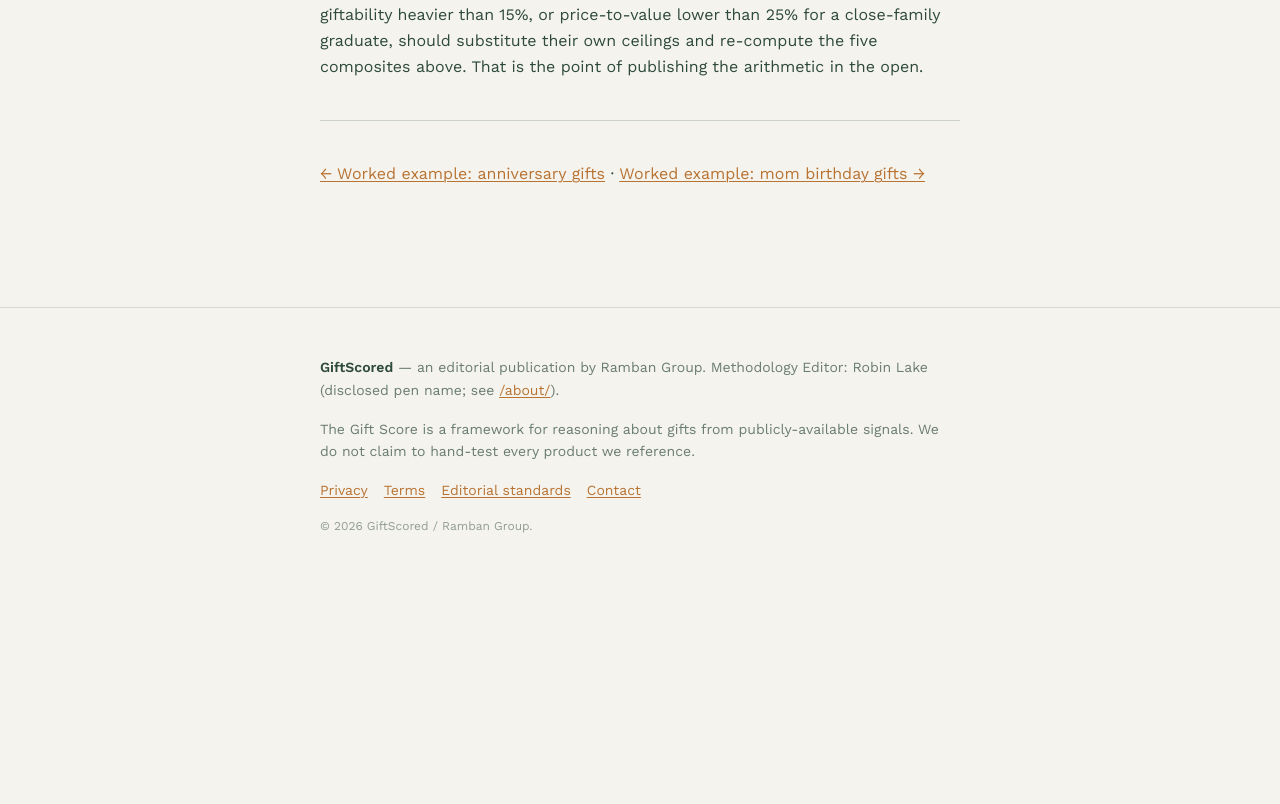
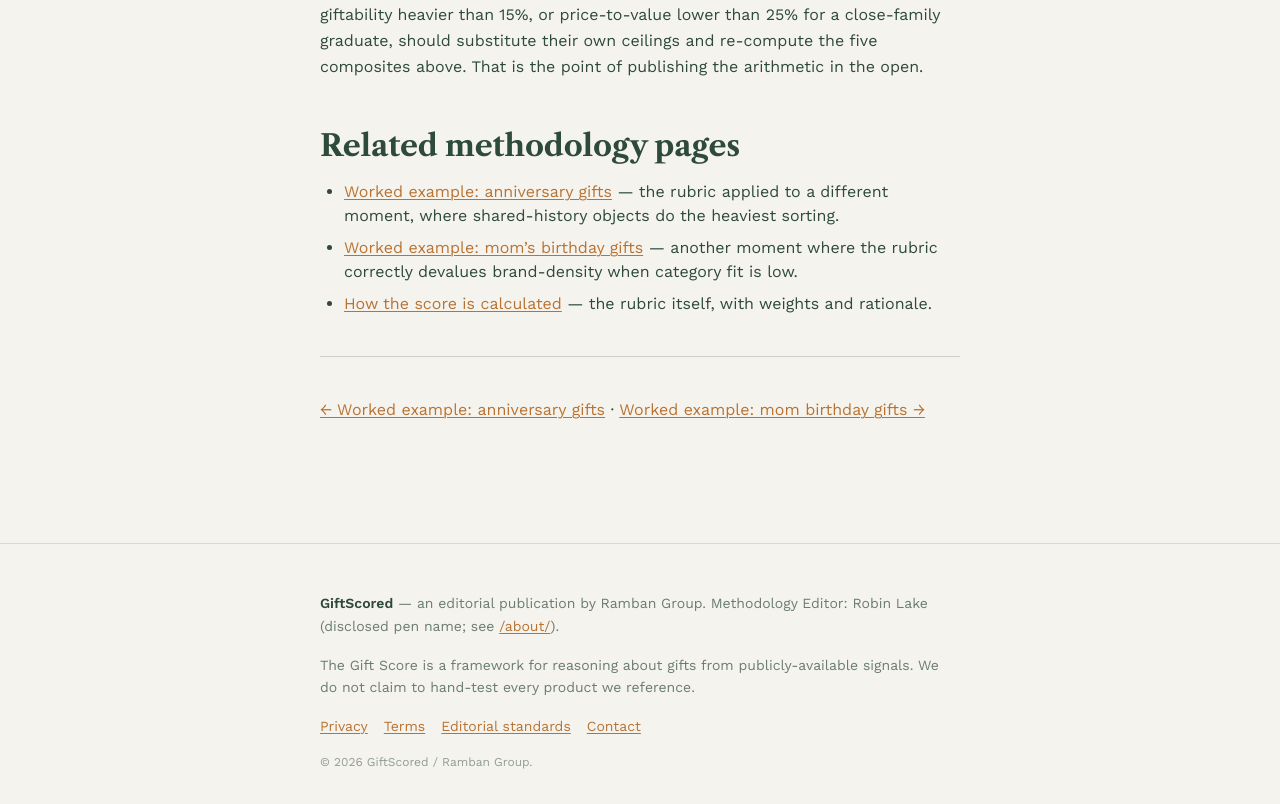
Before and after one commit to perfectgiftsfor/giftscored, a Nuxt app: page /methodology/worked-example-graduation in a window 1280 px wide. Shown: the part 3946-4750 px from the top of the page. Before the commit the page ends 4528 px from the top, so only its background shows below. Built offline with nearby package versions, Linux system fonts and the light colour scheme.

Commit message:
Fix: sync sitemap with worked-example routes + add Related blocks for symmetry

```diff
--- a/pages/methodology/worked-example-graduation.vue
+++ b/pages/methodology/worked-example-graduation.vue
@@ -208,6 +208,22 @@ useJsonLd(
       arithmetic in the open.
     </p>
 
+    <h2>Related methodology pages</h2>
+    <ul>
+      <li>
+        <NuxtLink to="/methodology/worked-example-anniversary/">Worked example: anniversary gifts</NuxtLink>
+        &mdash; the rubric applied to a different moment, where shared-history objects do the heaviest sorting.
+      </li>
+      <li>
+        <NuxtLink to="/methodology/worked-example-mom-birthday/">Worked example: mom&rsquo;s birthday gifts</NuxtLink>
+        &mdash; another moment where the rubric correctly devalues brand-density when category fit is low.
+      </li>
+      <li>
+        <NuxtLink to="/methodology/how-we-score/">How the score is calculated</NuxtLink>
+        &mdash; the rubric itself, with weights and rationale.
+      </li>
+    </ul>
+
     <hr />
     <p>
       <NuxtLink to="/methodology/worked-example-anniversary/">&larr; Worked example: anniversary gifts</NuxtLink>
--- a/pages/methodology/worked-example-mom-birthday.vue
+++ b/pages/methodology/worked-example-mom-birthday.vue
@@ -217,6 +217,22 @@ useJsonLd(
       That is the point of publishing the arithmetic in the open.
     </p>
 
+    <h2>Related methodology pages</h2>
+    <ul>
+      <li>
+        <NuxtLink to="/methodology/worked-example-anniversary/">Worked example: anniversary gifts</NuxtLink>
+        &mdash; the original worked example; a different relationship and a different set of candidates.
+      </li>
+      <li>
+        <NuxtLink to="/methodology/worked-example-graduation/">Worked example: graduation gifts</NuxtLink>
+        &mdash; a transition-moment worked example where forward-pointing gifts outperform commemorative ones.
+      </li>
+      <li>
+        <NuxtLink to="/methodology/how-we-score/">How the score is calculated</NuxtLink>
+        &mdash; the rubric itself, with sub-scale ceilings and rationale.
+      </li>
+    </ul>
+
     <hr />
     <p>
       <NuxtLink to="/methodology/worked-example-graduation/">&larr; Worked example: graduation gifts</NuxtLink>
```
Also changed, not shown: 1 other file (tests, documents, lock files or other folders).
